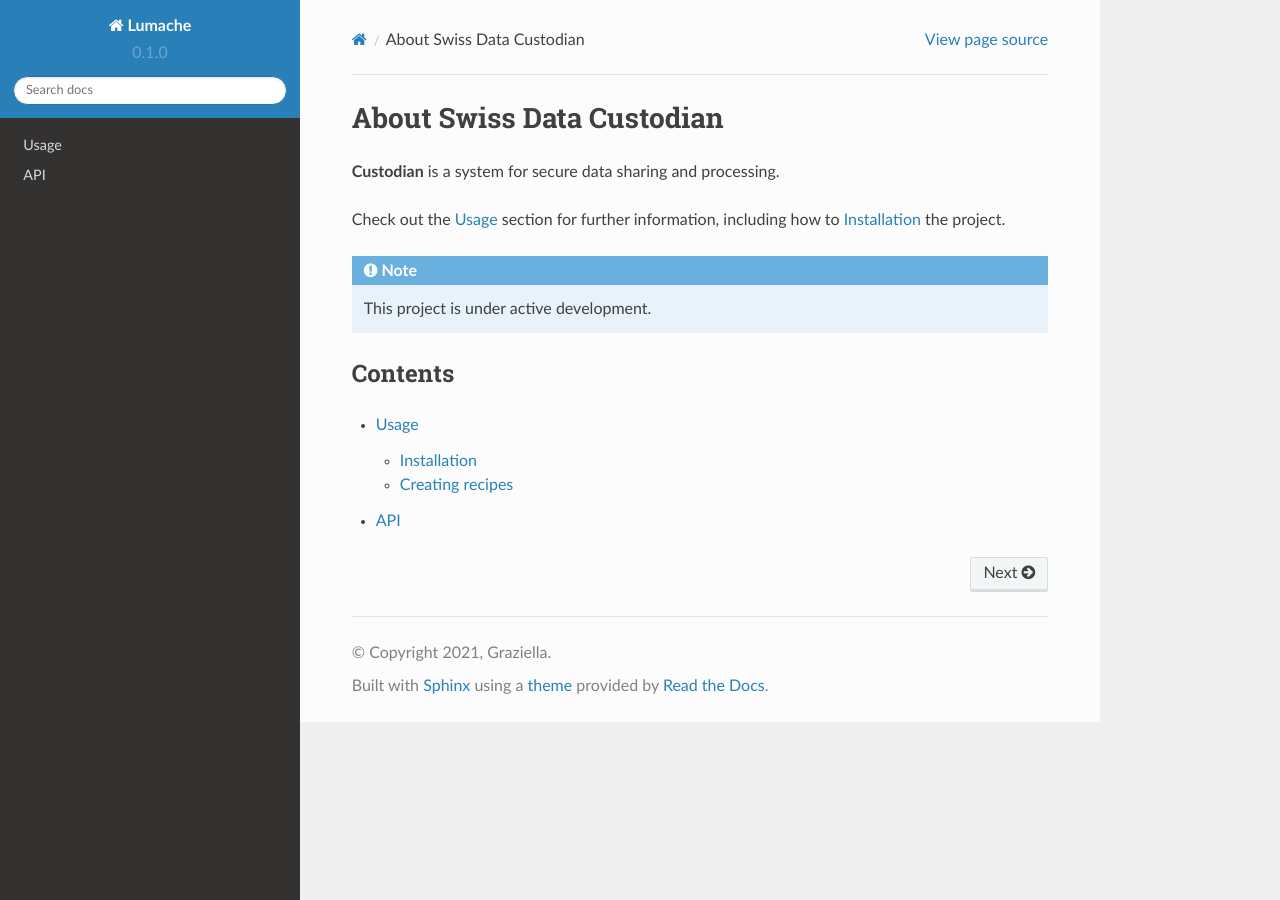
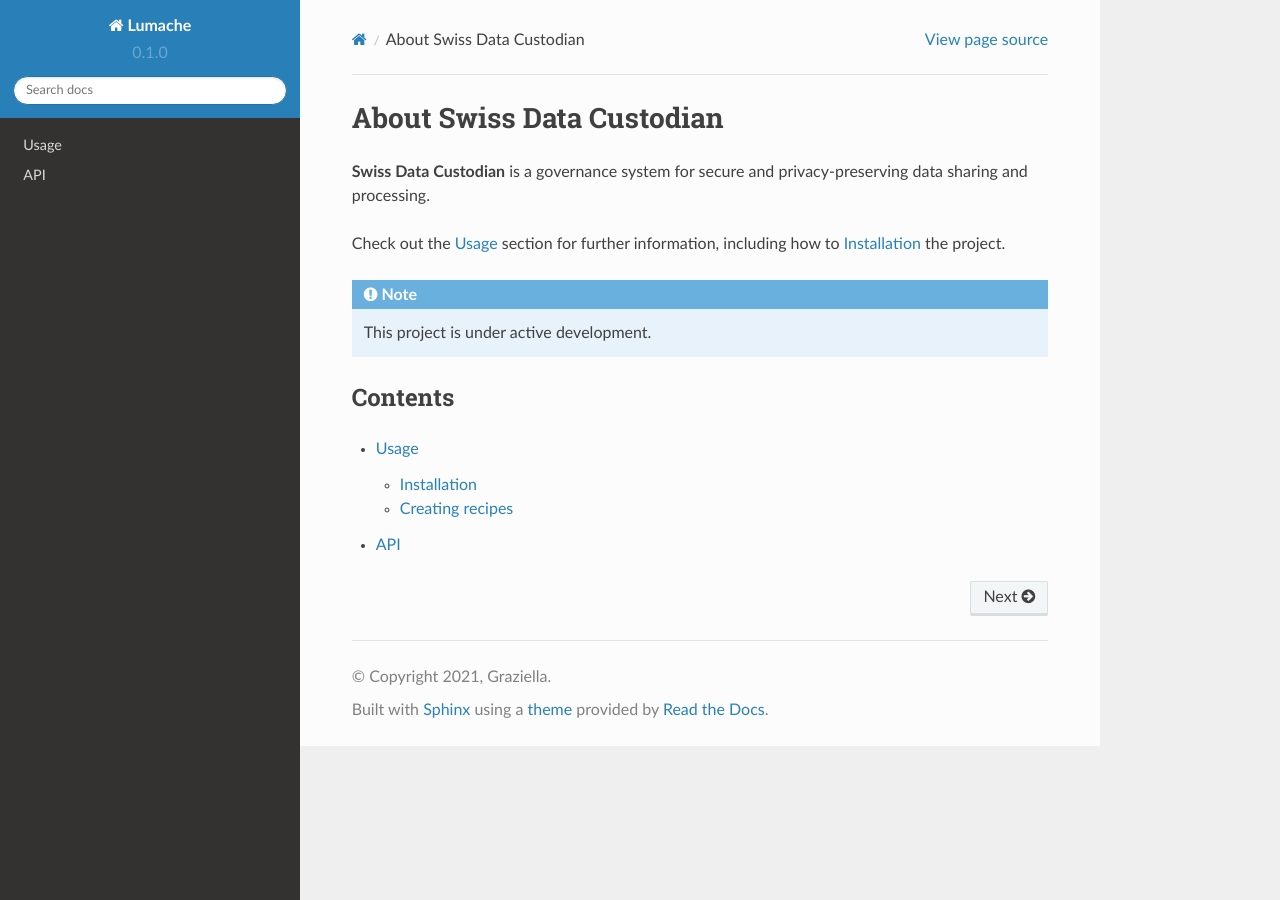
Before and after one commit to sabrinaossey/Custodian-doc, a Sphinx documentation site: the page built from docs/source/index.rst, in a window 1280 px wide. Built offline with Sphinx 7.4.7 and the Read the Docs theme 2.0.0, drawn with Linux system fonts in a browser that asks for light colours.

Commit message:
Update index.rst

```diff
--- a/docs/source/index.rst
+++ b/docs/source/index.rst
@@ -1,7 +1,7 @@
 About Swiss Data Custodian
 ===================================
 
-**Custodian** is a system for secure data sharing and processing.
+**Swiss Data Custodian** is a governance system for secure and privacy-preserving data sharing and processing.
 
 Check out the :doc:`usage` section for further information, including
 how to :ref:`installation` the project.
```
